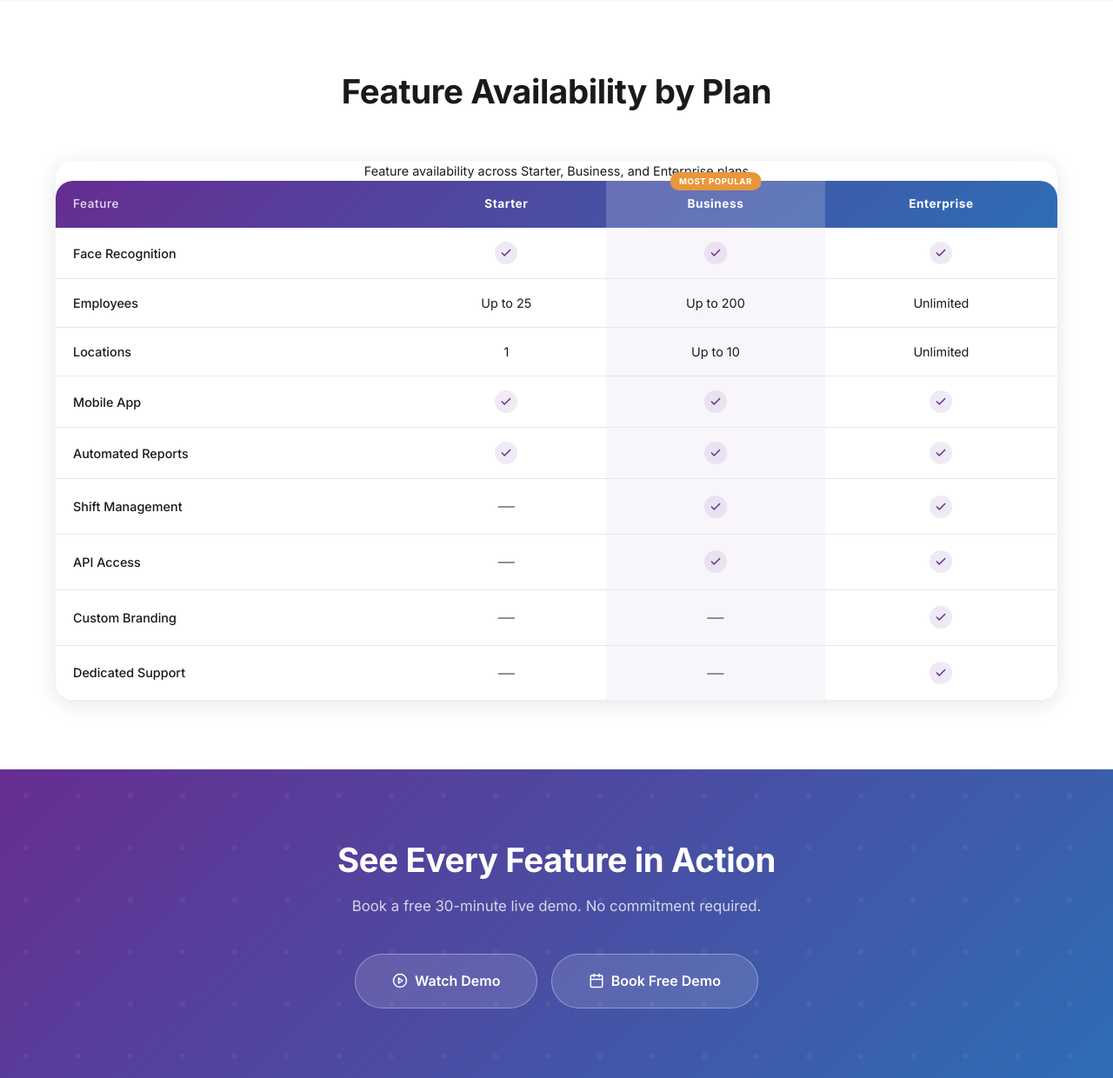
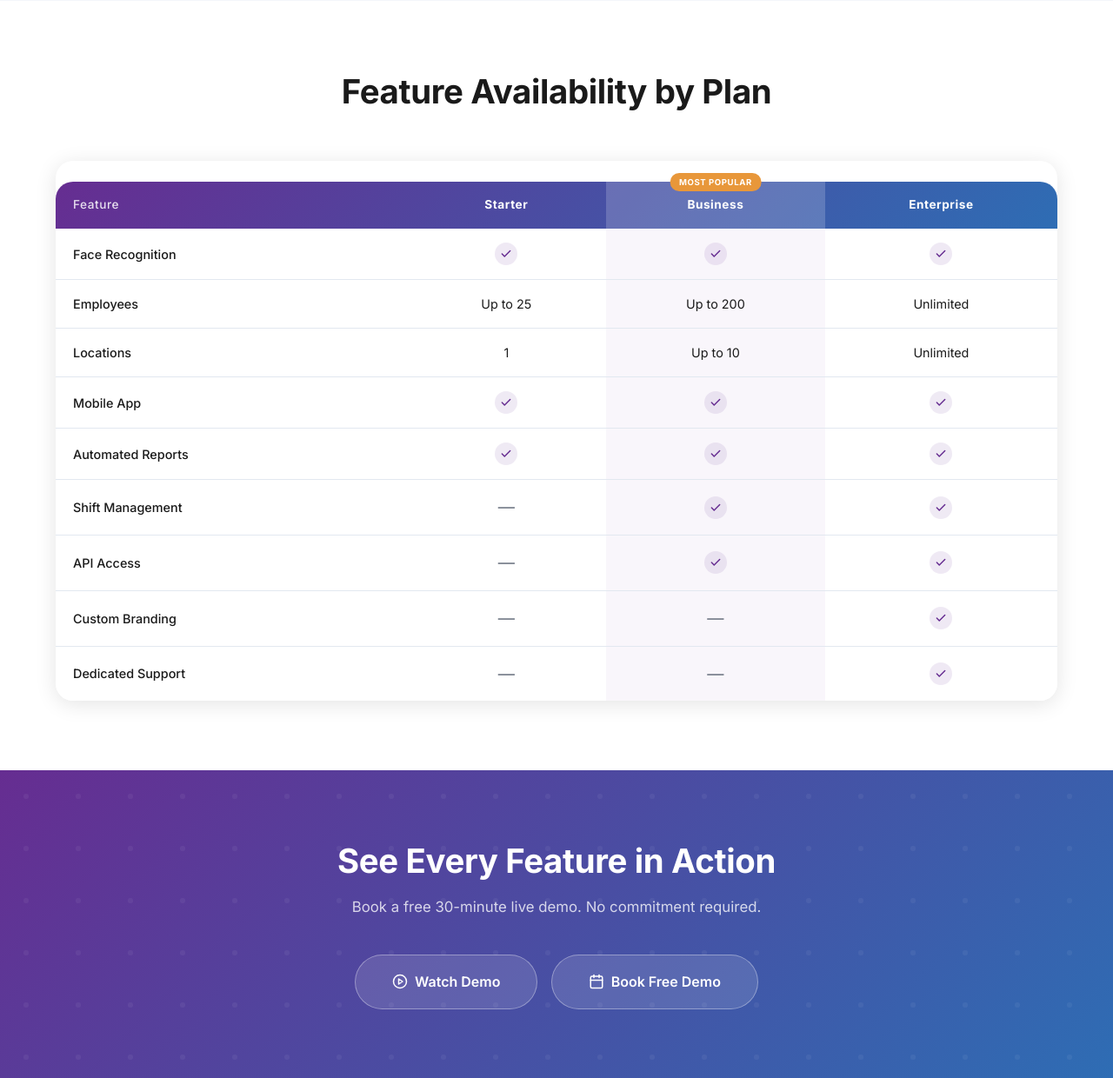
Before and after one commit to abbas2157/attendance-website, a PHP site: page /attendance-website/features in a window 1280 px wide. Shown: the part 2197-3437 px from the top of the page at 87% size. Run offline with PHP 8.4, Linux system fonts and the light colour scheme.

Commit message:
Fix feature table caption and Most Popular badge display
- Add .sr-only utility class so table caption is screen-reader-only
- Add padding-top to .table-wrap so Most Popular badge has room above header

Co-Authored-By: Claude Sonnet 4.6 <noreply@anthropic.com>

```diff
--- a/css/style.css
+++ b/css/style.css
@@ -25,6 +25,13 @@
   --ease:     0.3s ease;
   --font:     'Inter', system-ui, -apple-system, sans-serif;
   --max:      1200px;
+}
+
+/* ── Accessibility utility ─────────────────────────────── */
+.sr-only {
+  position: absolute; width: 1px; height: 1px;
+  padding: 0; margin: -1px; overflow: hidden;
+  clip: rect(0,0,0,0); white-space: nowrap; border: 0;
 }
 
 /* ── Base ──────────────────────────────────────────────── */
@@ -689,7 +696,7 @@ p  { color: #4B5563; line-height: 1.75; }
 @media (max-width: 768px) { .demo-grid { grid-template-columns: 1fr; gap: 2rem; } }
 
 /* ── Features page ──────────────────────────────────────── */
-.table-wrap { overflow-x: auto; -webkit-overflow-scrolling: touch; border-radius: var(--radius-l); box-shadow: var(--shadow-m); }
+.table-wrap { overflow-x: auto; -webkit-overflow-scrolling: touch; border-radius: var(--radius-l); box-shadow: var(--shadow-m); padding-top: 1.5rem; }
 .feat-table { width: 100%; border-collapse: collapse; background: var(--white); font-size: .9rem; }
 .feat-table th,
 .feat-table td { padding: 1rem 1.25rem; text-align: center; border-bottom: 1px solid var(--mid); }
```
